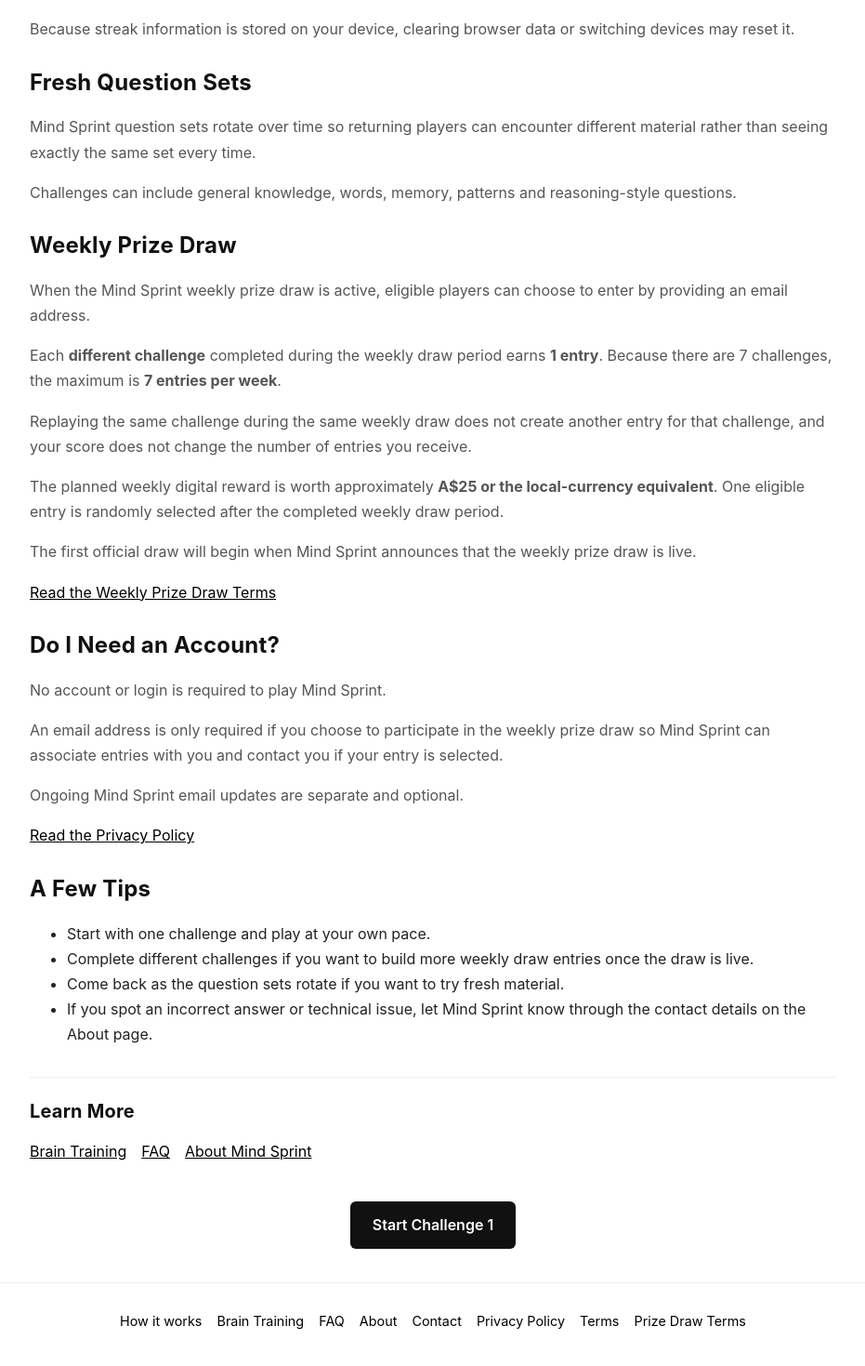
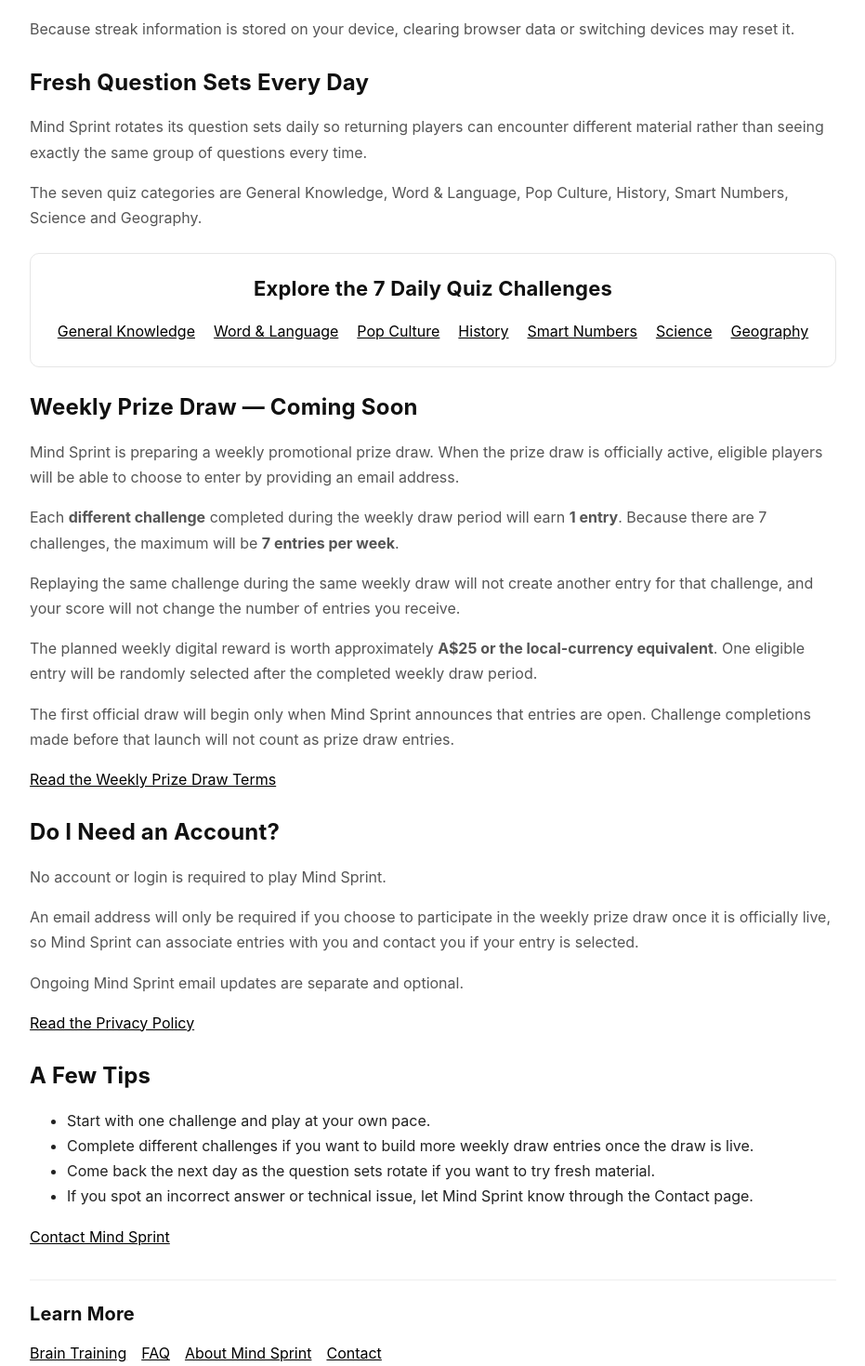
Before and after one commit to justinchase1984/mind-sprint, a Next.js app: page /how-it-works in a window 1280 px wide. Shown: the part 841-2310 px from the top of the page at 93% size, without its empty margins (174-1105 px from the left). Built offline with nearby package versions, Linux system fonts and the light colour scheme; no server answers.

Commit message:
Update how-it-works.tsx

```diff
--- a/pages/how-it-works.tsx
+++ b/pages/how-it-works.tsx
@@ -1,16 +1,125 @@
 // pages/how-it-works.tsx
 import Head from 'next/head'
 import Link from 'next/link'
+
+const PAGE_URL =
+  'https://www.dailymindsprint.com/how-it-works'
+
+const structuredData = {
+  '@context': 'https://schema.org',
+  '@graph': [
+    {
+      '@type': 'Organization',
+      '@id':
+        'https://www.dailymindsprint.com/#organization',
+      name: 'Mind Sprint',
+      url: 'https://www.dailymindsprint.com/',
+    },
+    {
+      '@type': 'WebSite',
+      '@id':
+        'https://www.dailymindsprint.com/#website',
+      url: 'https://www.dailymindsprint.com/',
+      name: 'Mind Sprint',
+      publisher: {
+        '@id':
+          'https://www.dailymindsprint.com/#organization',
+      },
+    },
+    {
+      '@type': 'WebPage',
+      '@id':
+        'https://www.dailymindsprint.com/how-it-works#webpage',
+      url: PAGE_URL,
+      name:
+        'How Mind Sprint Works | Free Daily Quiz & Brain Challenges',
+      description:
+        'Learn how Mind Sprint works: play 7 daily quiz challenges with 70 questions, track scores and streaks, unlock challenges and return for fresh question sets.',
+      isPartOf: {
+        '@id':
+          'https://www.dailymindsprint.com/#website',
+      },
+      about: {
+        '@id':
+          'https://www.dailymindsprint.com/#organization',
+      },
+      dateModified:
+        '2026-10-07',
+    },
+  ],
+}
 
 export default function HowItWorks() {
   return (
     <>
       <Head>
-        <title>How Mind Sprint Works | Trivia & Brain Challenges</title>
+        <title>
+          How Mind Sprint Works | Free Daily Quiz &amp; Brain Challenges
+        </title>
 
         <meta
           name="description"
-          content="Learn how Mind Sprint works: play 7 challenges with 10 questions each, track your score and streak, unlock new challenges, and earn weekly prize draw entries."
+          content="Learn how Mind Sprint works: play 7 daily quiz challenges with 70 questions, track scores and streaks, unlock challenges and return for fresh question sets."
+        />
+
+        <meta
+          name="robots"
+          content="index, follow"
+        />
+
+        <link
+          rel="canonical"
+          href={PAGE_URL}
+        />
+
+        <meta
+          property="og:type"
+          content="website"
+        />
+
+        <meta
+          property="og:site_name"
+          content="Mind Sprint"
+        />
+
+        <meta
+          property="og:title"
+          content="How Mind Sprint Works | Free Daily Quiz & Brain Challenges"
+        />
+
+        <meta
+          property="og:description"
+          content="See how Mind Sprint's 7 daily quiz challenges, 70 questions, scores, streaks and fresh question sets work."
+        />
+
+        <meta
+          property="og:url"
+          content={PAGE_URL}
+        />
+
+        <meta
+          name="twitter:card"
+          content="summary"
+        />
+
+        <meta
+          name="twitter:title"
+          content="How Mind Sprint Works | Free Daily Quiz & Brain Challenges"
+        />
+
+        <meta
+          name="twitter:description"
+          content="See how Mind Sprint's 7 daily quiz challenges, 70 questions, scores, streaks and fresh question sets work."
+        />
+
+        <script
+          type="application/ld+json"
+          dangerouslySetInnerHTML={{
+            __html:
+              JSON.stringify(
+                structuredData
+              ),
+          }}
         />
       </Head>
 
@@ -22,7 +131,11 @@
           lineHeight: 1.7,
         }}
       >
-        <h1 style={{ marginBottom: '0.5rem' }}>
+        <h1
+          style={{
+            marginBottom: '0.5rem',
+          }}
+        >
           How Mind Sprint Works
         </h1>
 
@@ -33,28 +146,52 @@
             marginTop: 0,
           }}
         >
-          By Mind Sprint · Updated September 2026
+          By Mind Sprint · Updated October 2026
         </p>
 
-        <p style={{ color: '#555' }}>
-          Mind Sprint is a short-form trivia and brain-challenge experience.
+        <p
+          style={{
+            color: '#555',
+          }}
+        >
+          Mind Sprint is a free daily trivia and brain-challenge experience.
           There are <strong>7 challenges</strong>, and each challenge contains{' '}
-          <strong>10 questions</strong>, shown one question per page.
+          <strong>10 questions</strong>, giving you up to{' '}
+          <strong>70 questions</strong> across a complete Mind Sprint run.
         </p>
 
-        <p style={{ color: '#555' }}>
+        <p
+          style={{
+            color: '#555',
+          }}
+        >
           You can play one challenge when you have a few spare minutes or keep
           progressing through several challenges in the same session.
         </p>
 
         {/* Optional Ezoic ad slot */}
-        <div style={{ margin: '1.25rem 0', textAlign: 'center' }}>
+        <div
+          style={{
+            margin: '1.25rem 0',
+            textAlign: 'center',
+          }}
+        >
           <div id="ezoic-pub-ad-placeholder-200" />
         </div>
 
-        <h2 style={{ marginTop: '1.75rem' }}>The Basic Flow</h2>
+        <h2
+          style={{
+            marginTop: '1.75rem',
+          }}
+        >
+          The Basic Flow
+        </h2>
 
-        <ol style={{ color: '#222' }}>
+        <ol
+          style={{
+            color: '#222',
+          }}
+        >
           <li>
             Start with <strong>Challenge 1</strong>.
           </li>
@@ -78,86 +215,304 @@
           </li>
         </ol>
 
-        <h2 style={{ marginTop: '1.75rem' }}>Scores and Feedback</h2>
+        <h2
+          style={{
+            marginTop: '1.75rem',
+          }}
+        >
+          Scores and Feedback
+        </h2>
 
-        <p style={{ color: '#555' }}>
+        <p
+          style={{
+            color: '#555',
+          }}
+        >
           After choosing an answer, Mind Sprint shows whether you were correct
           before moving to the next question. At the end of the challenge,
-          you’ll see your total score out of 10.
+          you&apos;ll see your total score out of 10.
         </p>
 
-        <p style={{ color: '#555' }}>
-          Some questions also include a short “Did you know?” fact to add
-          context or an interesting piece of information after you answer.
+        <p
+          style={{
+            color: '#555',
+          }}
+        >
+          Questions also include a short &quot;Did You Know?&quot; fact after
+          you answer, adding context or an interesting piece of information
+          before you continue.
         </p>
 
-        <h2 style={{ marginTop: '1.75rem' }}>Streaks</h2>
+        <h2
+          style={{
+            marginTop: '1.75rem',
+          }}
+        >
+          Streaks
+        </h2>
 
-        <p style={{ color: '#555' }}>
+        <p
+          style={{
+            color: '#555',
+          }}
+        >
           Your streak increases when you answer correctly and resets when you
           miss a question. Your best streak is saved locally on your device so
           you can keep track of your personal best.
         </p>
 
-        <p style={{ color: '#555' }}>
+        <p
+          style={{
+            color: '#555',
+          }}
+        >
           Because streak information is stored on your device, clearing browser
           data or switching devices may reset it.
         </p>
 
-        <h2 style={{ marginTop: '1.75rem' }}>Fresh Question Sets</h2>
+        <h2
+          style={{
+            marginTop: '1.75rem',
+          }}
+        >
+          Fresh Question Sets Every Day
+        </h2>
 
-        <p style={{ color: '#555' }}>
-          Mind Sprint question sets rotate over time so returning players can
-          encounter different material rather than seeing exactly the same set
-          every time.
+        <p
+          style={{
+            color: '#555',
+          }}
+        >
+          Mind Sprint rotates its question sets daily so returning players can
+          encounter different material rather than seeing exactly the same
+          group of questions every time.
         </p>
 
-        <p style={{ color: '#555' }}>
-          Challenges can include general knowledge, words, memory, patterns and
-          reasoning-style questions.
+        <p
+          style={{
+            color: '#555',
+          }}
+        >
+          The seven quiz categories are General Knowledge, Word &amp; Language,
+          Pop Culture, History, Smart Numbers, Science and Geography.
         </p>
 
+        {/* Quiz category links */}
+        <div
+          style={{
+            marginTop: '1.5rem',
+            padding: '1.5rem',
+            border:
+              '1px solid #e6e6e6',
+            borderRadius: 10,
+          }}
+        >
+          <h2
+            style={{
+              marginTop: 0,
+              textAlign: 'center',
+              fontSize: 22,
+            }}
+          >
+            Explore the 7 Daily Quiz Challenges
+          </h2>
+
+          <div
+            style={{
+              display: 'flex',
+              flexWrap: 'wrap',
+              justifyContent:
+                'center',
+              gap: '0.9rem 1.25rem',
+            }}
+          >
+            <Link
+              href="/general-knowledge-quiz"
+              legacyBehavior
+            >
+              <a
+                style={{
+                  color: '#000',
+                  textDecoration:
+                    'underline',
+                }}
+              >
+                General Knowledge
+              </a>
+            </Link>
+
+            <Link
+              href="/word-language-quiz"
+              legacyBehavior
+            >
+              <a
+                style={{
+                  color: '#000',
+                  textDecoration:
+                    'underline',
+                }}
+              >
+                Word &amp; Language
+              </a>
+            </Link>
+
+            <Link
+              href="/pop-culture-quiz"
+              legacyBehavior
+            >
+              <a
+                style={{
+                  color: '#000',
+                  textDecoration:
+                    'underline',
+                }}
+              >
+                Pop Culture
+              </a>
+            </Link>
+
+            <Link
+              href="/history-quiz"
+              legacyBehavior
+            >
+              <a
+                style={{
+                  color: '#000',
+                  textDecoration:
+                    'underline',
+                }}
+              >
+                History
+              </a>
+            </Link>
+
+            <Link
+              href="/smart-numbers-quiz"
+              legacyBehavior
+            >
+              <a
+                style={{
+                  color: '#000',
+                  textDecoration:
+                    'underline',
+                }}
+              >
+                Smart Numbers
+              </a>
+            </Link>
+
+            <Link
+              href="/science-quiz"
+              legacyBehavior
+            >
+              <a
+                style={{
+                  color: '#000',
+                  textDecoration:
+                    'underline',
+                }}
+              >
+                Science
+              </a>
+            </Link>
+
+            <Link
+              href="/geography-quiz"
+              legacyBehavior
+            >
+              <a
+                style={{
+                  color: '#000',
+                  textDecoration:
+                    'underline',
+                }}
+              >
+                Geography
+              </a>
+            </Link>
+          </div>
+        </div>
+
         {/* Optional Ezoic ad slot */}
-        <div style={{ margin: '1.25rem 0', textAlign: 'center' }}>
+        <div
+          style={{
+            margin: '1.25rem 0',
+            textAlign: 'center',
+          }}
+        >
           <div id="ezoic-pub-ad-placeholder-201" />
         </div>
 
-        <h2 style={{ marginTop: '1.75rem' }}>Weekly Prize Draw</h2>
+        <h2
+          style={{
+            marginTop: '1.75rem',
+          }}
+        >
+          Weekly Prize Draw — Coming Soon
+        </h2>
 
-        <p style={{ color: '#555' }}>
-          When the Mind Sprint weekly prize draw is active, eligible players
-          can choose to enter by providing an email address.
+        <p
+          style={{
+            color: '#555',
+          }}
+        >
+          Mind Sprint is preparing a weekly promotional prize draw. When the
+          prize draw is officially active, eligible players will be able to
+          choose to enter by providing an email address.
         </p>
 
-        <p style={{ color: '#555' }}>
+        <p
+          style={{
+            color: '#555',
+          }}
+        >
           Each <strong>different challenge</strong> completed during the weekly
-          draw period earns <strong>1 entry</strong>. Because there are 7
-          challenges, the maximum is <strong>7 entries per week</strong>.
+          draw period will earn <strong>1 entry</strong>. Because there are 7
+          challenges, the maximum will be{' '}
+          <strong>7 entries per week</strong>.
         </p>
 
-        <p style={{ color: '#555' }}>
-          Replaying the same challenge during the same weekly draw does not
-          create another entry for that challenge, and your score does not
+        <p
+          style={{
+            color: '#555',
+          }}
+        >
+          Replaying the same challenge during the same weekly draw will not
+          create another entry for that challenge, and your score will not
           change the number of entries you receive.
         </p>
 
-        <p style={{ color: '#555' }}>
+        <p
+          style={{
+            color: '#555',
+          }}
+        >
           The planned weekly digital reward is worth approximately{' '}
           <strong>A$25 or the local-currency equivalent</strong>. One eligible
-          entry is randomly selected after the completed weekly draw period.
+          entry will be randomly selected after the completed weekly draw
+          period.
         </p>
 
-        <p style={{ color: '#555' }}>
-          The first official draw will begin when Mind Sprint announces that
-          the weekly prize draw is live.
+        <p
+          style={{
+            color: '#555',
+          }}
+        >
+          The first official draw will begin only when Mind Sprint announces
+          that entries are open. Challenge completions made before that launch
+          will not count as prize draw entries.
         </p>
 
         <p>
-          <Link href="/weekly-prize-draw-terms" legacyBehavior>
+          <Link
+            href="/weekly-prize-draw-terms"
+            legacyBehavior
+          >
             <a
               style={{
                 color: '#000',
-                textDecoration: 'underline',
+                textDecoration:
+                  'underline',
               }}
             >
               Read the Weekly Prize Draw Terms
@@ -165,28 +520,51 @@
           </Link>
         </p>
 
-        <h2 style={{ marginTop: '1.75rem' }}>Do I Need an Account?</h2>
+        <h2
+          style={{
+            marginTop: '1.75rem',
+          }}
+        >
+          Do I Need an Account?
+        </h2>
 
-        <p style={{ color: '#555' }}>
+        <p
+          style={{
+            color: '#555',
+          }}
+        >
           No account or login is required to play Mind Sprint.
         </p>
 
-        <p style={{ color: '#555' }}>
-          An email address is only required if you choose to participate in the
-          weekly prize draw so Mind Sprint can associate entries with you and
-          contact you if your entry is selected.
+        <p
+          style={{
+            color: '#555',
+          }}
+        >
+          An email address will only be required if you choose to participate
+          in the weekly prize draw once it is officially live, so Mind Sprint
+          can associate entries with you and contact you if your entry is
+          selected.
         </p>
 
-        <p style={{ color: '#555' }}>
+        <p
+          style={{
+            color: '#555',
+          }}
+        >
           Ongoing Mind Sprint email updates are separate and optional.
         </p>
 
         <p>
-          <Link href="/privacy" legacyBehavior>
+          <Link
+            href="/privacy"
+            legacyBehavior
+          >
             <a
               style={{
                 color: '#000',
-                textDecoration: 'underline',
+                textDecoration:
+                  'underline',
               }}
             >
               Read the Privacy Policy
@@ -194,10 +572,22 @@
           </Link>
         </p>
 
-        <h2 style={{ marginTop: '1.75rem' }}>A Few Tips</h2>
+        <h2
+          style={{
+            marginTop: '1.75rem',
+          }}
+        >
+          A Few Tips
+        </h2>
 
-        <ul style={{ color: '#222' }}>
-          <li>Start with one challenge and play at your own pace.</li>
+        <ul
+          style={{
+            color: '#222',
+          }}
+        >
+          <li>
+            Start with one challenge and play at your own pace.
+          </li>
 
           <li>
             Complete different challenges if you want to build more weekly draw
@@ -205,18 +595,40 @@
           </li>
 
           <li>
-            Come back as the question sets rotate if you want to try fresh
-            material.
+            Come back the next day as the question sets rotate if you want to
+            try fresh material.
           </li>
 
           <li>
             If you spot an incorrect answer or technical issue, let Mind Sprint
-            know through the contact details on the About page.
+            know through the Contact page.
           </li>
         </ul>
 
+        <p>
+          <Link
+            href="/contact"
+            legacyBehavior
+          >
+            <a
+              style={{
+                color: '#000',
+                textDecoration:
+                  'underline',
+              }}
+            >
+              Contact Mind Sprint
+            </a>
+          </Link>
+        </p>
+
         {/* Optional Ezoic ad slot */}
-        <div style={{ margin: '1.5rem 0', textAlign: 'center' }}>
+        <div
+          style={{
+            margin: '1.5rem 0',
+            textAlign: 'center',
+          }}
+        >
           <div id="ezoic-pub-ad-placeholder-202" />
         </div>
 
@@ -224,10 +636,17 @@
           style={{
             marginTop: '2rem',
             paddingTop: '1.5rem',
-            borderTop: '1px solid #eee',
+            borderTop:
+              '1px solid #eee',
           }}
         >
-          <h2 style={{ fontSize: 20 }}>Learn More</h2>
+          <h2
+            style={{
+              fontSize: 20,
+            }}
+          >
+            Learn More
+          </h2>
 
           <div
             style={{
@@ -236,21 +655,63 @@
               gap: '1rem',
             }}
           >
-            <Link href="/brain-training" legacyBehavior>
-              <a style={{ color: '#000', textDecoration: 'underline' }}>
+            <Link
+              href="/brain-training"
+              legacyBehavior
+            >
+              <a
+                style={{
+                  color: '#000',
+                  textDecoration:
+                    'underline',
+                }}
+              >
                 Brain Training
               </a>
             </Link>
 
-            <Link href="/faq" legacyBehavior>
-              <a style={{ color: '#000', textDecoration: 'underline' }}>
+            <Link
+              href="/faq"
+              legacyBehavior
+            >
+              <a
+                style={{
+                  color: '#000',
+                  textDecoration:
+                    'underline',
+                }}
+              >
                 FAQ
               </a>
             </Link>
 
-            <Link href="/about" legacyBehavior>
-              <a style={{ color: '#000', textDecoration: 'underline' }}>
+            <Link
+              href="/about"
+              legacyBehavior
+            >
+              <a
+                style={{
+                  color: '#000',
+                  textDecoration:
+                    'underline',
+                }}
+              >
                 About Mind Sprint
+              </a>
+            </Link>
+
+            <Link
+              href="/contact"
+              legacyBehavior
+            >
+              <a
+                style={{
+                  color: '#000',
+                  textDecoration:
+                    'underline',
+                }}
+              >
+                Contact
               </a>
             </Link>
           </div>
@@ -262,19 +723,25 @@
             textAlign: 'center',
           }}
         >
-          <Link href="/puzzle/1?challenge=1" legacyBehavior>
+          <Link
+            href="/puzzle/1?challenge=1"
+            legacyBehavior
+          >
             <a
               style={{
-                display: 'inline-block',
-                padding: '12px 24px',
+                display:
+                  'inline-block',
+                padding:
+                  '12px 24px',
                 background: '#111',
                 color: '#fff',
                 borderRadius: 6,
-                textDecoration: 'none',
+                textDecoration:
+                  'none',
                 fontWeight: 600,
               }}
             >
-              Start Challenge 1
+              Start Today&apos;s Quiz
             </a>
           </Link>
         </div>
```
